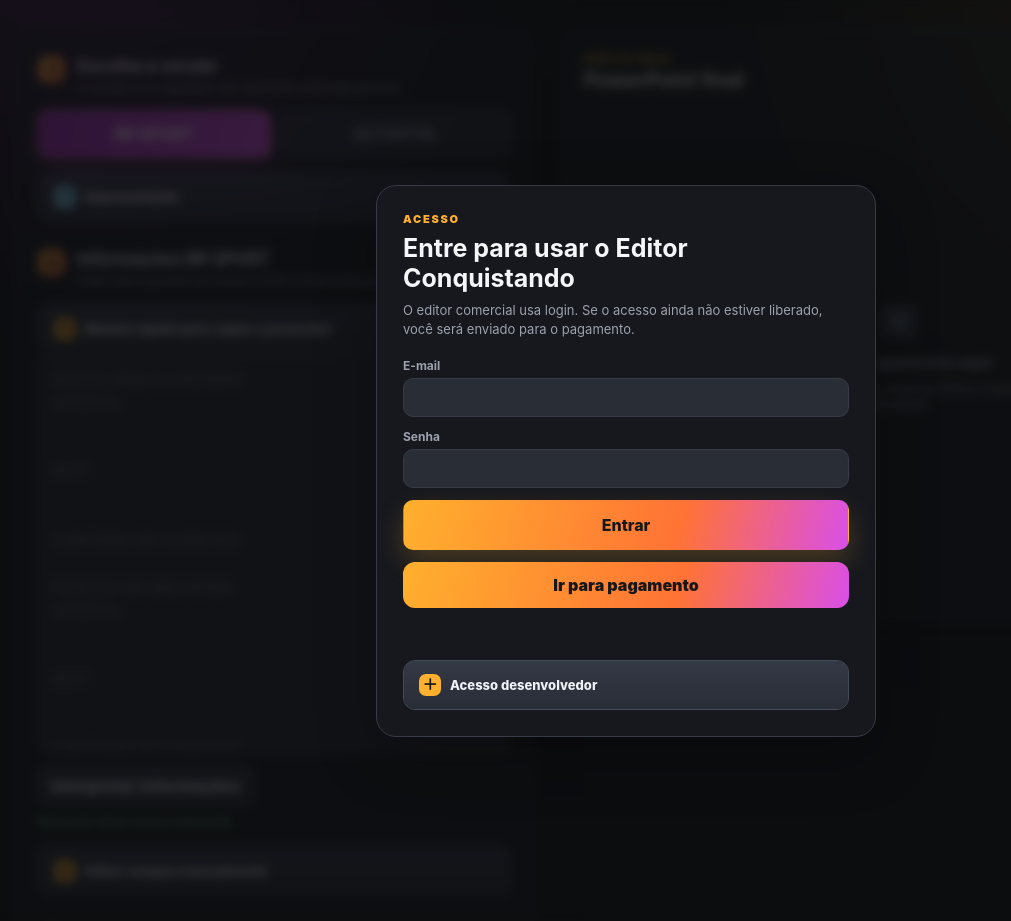
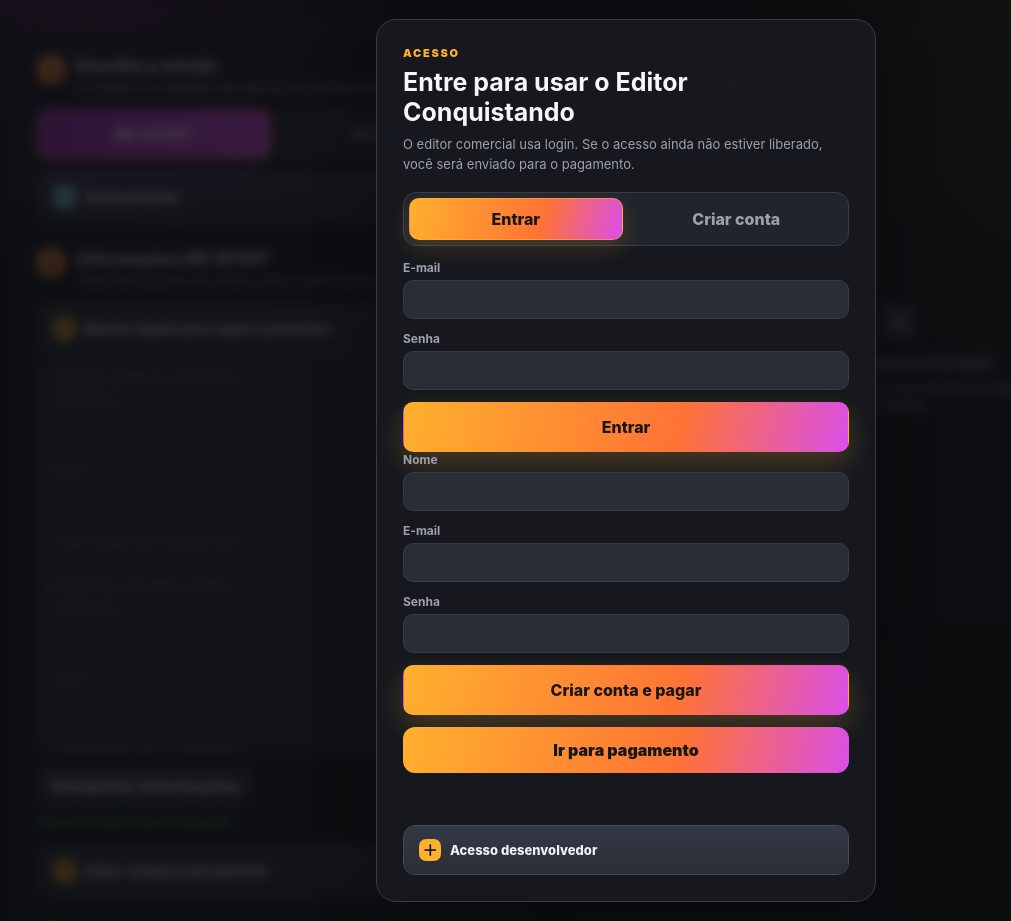
Before and after one commit to nimotodagod-rgb/nimo, a Flask app: page / in a window 1280 px wide. Shown: the part 86-1007 px from the top of the page, without its empty margins (14-1025 px from the left). Run offline with Flask 3, Linux system fonts and the light colour scheme.

Commit message:
Adicionar criacao de conta

```diff
--- a/web/server.py
+++ b/web/server.py
@@ -10,6 +10,7 @@ import sys
 import tempfile
 import threading
 from pathlib import Path
+from urllib.parse import urlencode, urlsplit, urlunsplit
 
 from flask import Flask, jsonify, render_template, request, send_file, session
 from PIL import Image, ImageOps
@@ -68,6 +69,27 @@ def check_pin() -> bool:
 
 def payment_url() -> str:
     return os.environ.get("APP_PAYMENT_URL", "").strip()
+
+
+def payment_link_for(email: str = "", name: str = "") -> str:
+    base = payment_url()
+    if not base:
+        return ""
+    query = {
+        key: value
+        for key, value in {
+            "email": str(email or "").strip(),
+            "name": str(name or "").strip(),
+        }.items()
+        if value
+    }
+    if not query:
+        return base
+    parts = urlsplit(base)
+    extra = urlencode(query)
+    current = parts.query
+    joined = f"{current}&{extra}" if current else extra
+    return urlunsplit((parts.scheme, parts.netloc, parts.path, joined, parts.fragment))
 
 
 def configured_users() -> dict[str, dict]:
@@ -230,8 +252,36 @@ def login():
         {
             "ok": False,
             "requires_payment": True,
-            "payment_url": payment_url(),
-            "error": "Acesso ainda nÃ£o liberado. FaÃ§a o pagamento para ativar.",
+            "payment_url": payment_link_for(email),
+            "error": "Acesso ainda não liberado. Faça o pagamento para ativar.",
+        }
+    ), 402
+
+
+@app.post("/api/signup")
+def signup():
+    body = request.get_json(silent=True) or {}
+    name = str(body.get("name", "")).strip()
+    email = str(body.get("email", "")).strip().casefold()
+    password = str(body.get("password", ""))
+    if not name or not email or not password:
+        return error("Preencha nome, e-mail e senha.")
+    if "@" not in email or "." not in email.rsplit("@", 1)[-1]:
+        return error("Informe um e-mail válido.")
+    if len(password) < 6:
+        return error("Use uma senha com pelo menos 6 caracteres.")
+
+    user = configured_users().get(email)
+    if user and user.get("active"):
+        return error("Esta conta já está liberada. Use Entrar.", 409)
+
+    link = payment_link_for(email, name)
+    return jsonify(
+        {
+            "ok": False,
+            "requires_payment": True,
+            "payment_url": link,
+            "error": "Cadastro iniciado. Faça o pagamento para liberar o acesso.",
         }
     ), 402
 
--- a/web/static/app.js
+++ b/web/static/app.js
@@ -118,6 +118,16 @@ function setPaymentLink(url = "") {
   }
   button.hidden = false;
   button.href = url;
+}
+
+function setAuthMode(mode) {
+  const signup = mode === "signup";
+  $("#loginForm").hidden = signup;
+  $("#signupForm").hidden = !signup;
+  $("#loginTab").classList.toggle("active", !signup);
+  $("#signupTab").classList.toggle("active", signup);
+  setLoginStatus("");
+  setPaymentLink("");
 }
 
 function setAuthenticated(session = {}) {
@@ -948,6 +958,35 @@ $("#loginForm").addEventListener("submit", async (event) => {
     setLoginStatus(error.message, "error");
   }
 });
+$("#signupForm").addEventListener("submit", async (event) => {
+  event.preventDefault();
+  setLoginStatus("Criando conta…");
+  setPaymentLink("");
+  try {
+    const response = await fetch("/api/signup", {
+      method: "POST",
+      headers: { "Content-Type": "application/json" },
+      body: JSON.stringify({
+        name: $("#signupName").value.trim(),
+        email: $("#signupEmail").value.trim(),
+        password: $("#signupPassword").value,
+      }),
+    });
+    const result = await response.json();
+    if (response.status === 402 && result.payment_url) {
+      setLoginStatus("Conta criada. Indo para o pagamento…", "success");
+      setPaymentLink(result.payment_url);
+      window.location.href = result.payment_url;
+      return;
+    }
+    if (!response.ok || !result.ok) throw new Error(result.error || "Não foi possível criar a conta.");
+    setLoginStatus("Conta criada.", "success");
+  } catch (error) {
+    setLoginStatus(error.message, "error");
+  }
+});
+$("#loginTab").addEventListener("click", () => setAuthMode("login"));
+$("#signupTab").addEventListener("click", () => setAuthMode("signup"));
 $("#logoutButton").addEventListener("click", async () => {
   await fetch("/api/logout", { method: "POST" }).catch(() => {});
   localStorage.removeItem("conquistando-pin");
--- a/web/static/styles.css
+++ b/web/static/styles.css
@@ -126,6 +126,28 @@ main {
   color: var(--muted);
   font-size: 13px;
   line-height: 1.5;
+}
+.auth-tabs {
+  display: grid;
+  grid-template-columns: 1fr 1fr;
+  gap: 7px;
+  margin-bottom: 14px;
+  padding: 5px;
+  border: 1px solid var(--line);
+  border-radius: 13px;
+  background: rgba(41,45,54,.58);
+}
+.auth-tabs button {
+  padding: 10px 12px;
+  border-color: transparent;
+  background: transparent;
+  color: var(--muted);
+}
+.auth-tabs button.active {
+  border-color: rgba(255,176,46,.55);
+  background: linear-gradient(105deg, var(--orange), #ff7335 62%, var(--pink));
+  color: #171717;
+  box-shadow: 0 8px 22px rgba(255,176,46,.18);
 }
 .login-form {
   display: grid;
--- a/web/static/sw.js
+++ b/web/static/sw.js
@@ -1,4 +1,4 @@
-const CACHE = "conquistando-v24";
+const CACHE = "conquistando-v25";
 const STATIC = [
   "/",
   "/static/styles.css",
--- a/web/templates/index.html
+++ b/web/templates/index.html
@@ -10,7 +10,7 @@
   <title>Editor Conquistando</title>
   <link rel="manifest" href="/static/manifest.webmanifest">
   <link rel="apple-touch-icon" href="/static/icon.png">
-  <link rel="stylesheet" href="/static/styles.css?v=24">
+  <link rel="stylesheet" href="/static/styles.css?v=25">
 </head>
 <body>
   <header class="topbar">
@@ -34,10 +34,20 @@
         O editor comercial usa login. Se o acesso ainda não estiver liberado,
         você será enviado para o pagamento.
       </p>
+      <div class="auth-tabs" role="tablist" aria-label="Acesso">
+        <button id="loginTab" type="button" class="active">Entrar</button>
+        <button id="signupTab" type="button">Criar conta</button>
+      </div>
       <form class="login-form" id="loginForm">
         <label>E-mail<input id="loginEmail" type="email" autocomplete="email"></label>
         <label>Senha<input id="loginPassword" type="password" autocomplete="current-password"></label>
         <button type="submit" class="primary large">Entrar</button>
+      </form>
+      <form class="login-form" id="signupForm" hidden>
+        <label>Nome<input id="signupName" type="text" autocomplete="name"></label>
+        <label>E-mail<input id="signupEmail" type="email" autocomplete="email"></label>
+        <label>Senha<input id="signupPassword" type="password" autocomplete="new-password"></label>
+        <button type="submit" class="primary large">Criar conta e pagar</button>
       </form>
       <a id="paymentButton" class="payment-button" hidden>Ir para pagamento</a>
       <p id="loginStatus" class="message" aria-live="polite"></p>
@@ -269,6 +279,6 @@ Pares:"></textarea>
     </ol>
   </dialog>
 
-  <script src="/static/app.js?v=24" defer></script>
+  <script src="/static/app.js?v=25" defer></script>
 </body>
 </html>
```
